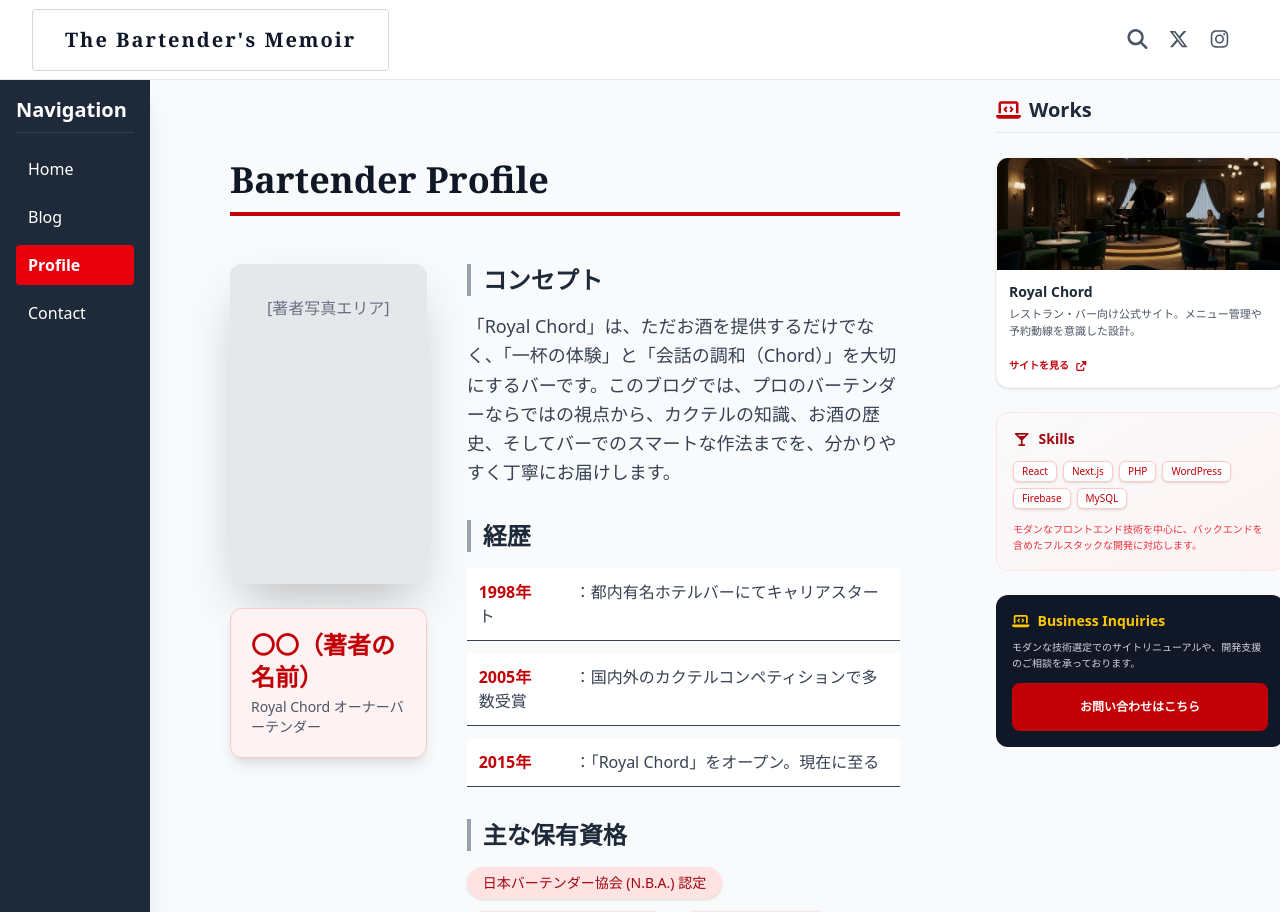
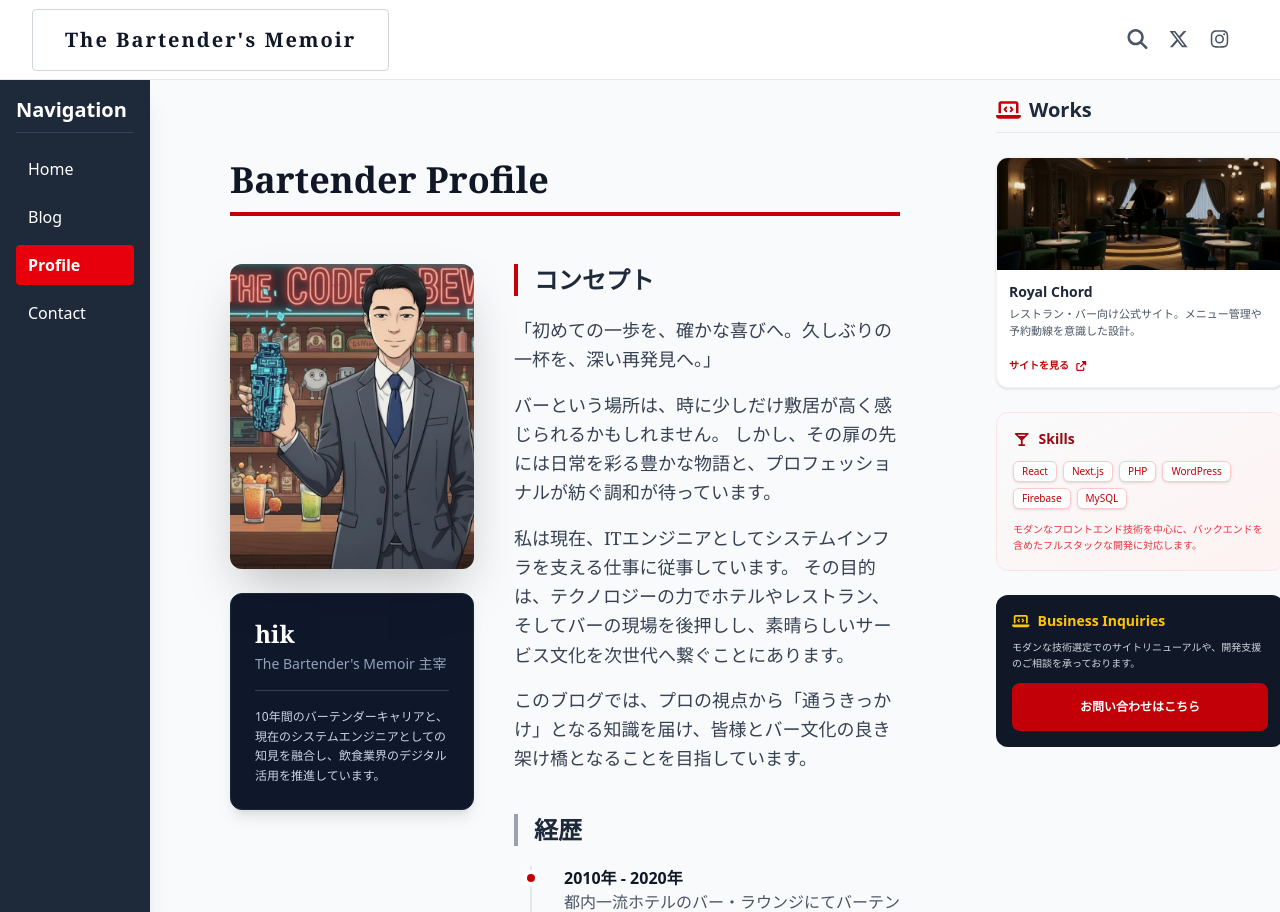
Before and after one commit to hikichi68/personal-blog, a Next.js app: page /profile in a window 1280 px wide. Shown: the top 912 px of the page. Built offline with nearby package versions, Linux system fonts and the light colour scheme.

Commit message:
feat: 微調整

```diff
--- a/app/page.tsx
+++ b/app/page.tsx
@@ -26,7 +26,7 @@ export default async function Home() {
                     </h2>
 
                     <p className="text-lg text-gray-700 leading-relaxed mb-6 text-center">
-                        このブログは、現役バーテンダーが、お酒をより深く楽しむための知識や、
+                        このブログは、元バーテンダーが、お酒をより深く楽しむための知識や、
                         知っておきたいバーでのスマートな作法を共有する場です。
                         カクテルレシピ、ウイスキーの基礎知識、プロの視点など、
                         あなたの「一杯」をさらに豊かにするための情報を発信しています。
--- a/app/profile/page.tsx
+++ b/app/profile/page.tsx
@@ -3,8 +3,8 @@ import { Metadata } from 'next';
 import Image from 'next/image';
 
 export const metadata: Metadata = {
-    title: "バーテンダー プロフィール | Royal Chord",
-    description: "Royal Chordのバーテンダー、〇〇の自己紹介、資格、経歴をご紹介します。",
+    title: "バーテンダー プロフィール | The Bartender's Memoir",
+    description: "元ホテルバーテンダー、現インフラエンジニアの筆者が、ITとバー文化の架け橋となるべく情報を発信しています。",
 }
 
 export default function ProfilePage() {
@@ -14,60 +14,81 @@ export default function ProfilePage() {
                 Bartender Profile
             </h1>
 
-            <div className="grid md:grid-cols-3 gap-10">
+            <div className="grid md:grid-cols-5 gap-10 items-start">
 
                 {/* 💡 1. 著者情報と画像 */}
-                <div className="md:col-span-1">
-                    {/* プレースホルダーとして img タグを使用 */}
-                    <div className="w-full h-80 bg-gray-200 rounded-xl overflow-hidden shadow-2xl mb-6">
-                        {/* <Image src="/path/to/author-photo.jpg" alt="バーテンダーの写真" width={400} height={400} className="object-cover w-full h-full"/> */}
-                        <div className="text-center p-8 text-gray-500">
-                            [著者写真エリア]
-                        </div>
-                    </div>
-                    <div className="bg-red-50 p-5 rounded-xl border border-red-200 shadow-lg">
-                        <h2 className="text-2xl font-serif font-bold text-red-700 mb-1">〇〇（著者の名前）</h2>
-                        <p className="text-sm text-gray-600">Royal Chord オーナーバーテンダー</p>
+                <div className="md:col-span-2">
+                    <div className="relative w-full aspect-[4/5] bg-gray-200 rounded-xl overflow-hidden shadow-2xl mb-6">
+                        <Image
+                            src="/images/profile.webp"
+                            alt="バーテンダーの写真"
+                            fill
+                            className="object-cover"
+                            priority
+                            sizes="(max-width: 768px) 100vw, 40vw"
+                        />
+                </div>
+                    <div className="bg-slate-900 p-6 rounded-xl border border-slate-800 shadow-lg text-white">
+                        <h2 className="text-2xl font-serif font-bold mb-1">hik</h2>
+                        <p className="text-sm text-slate-400 mb-4 text-balance">The Bartender's Memoir 主宰</p>
+                        <hr className="border-slate-700 mb-4" />
+                        <p className="text-xs leading-relaxed text-slate-300">
+                            10年間のバーテンダーキャリアと、現在のシステムエンジニアとしての知見を融合し、飲食業界のデジタル活用を推進しています。
+                        </p>
                     </div>
                 </div>
 
                 {/* 💡 2. 経歴・コンセプト */}
-                <div className="md:col-span-2 space-y-8">
+                <div className="md:col-span-3 space-y-10">
                     <section>
-                        <h3 className="text-2xl font-bold text-gray-800 mb-4 border-l-4 border-gray-400 pl-3">コンセプト</h3>
-                        <p className="text-lg leading-relaxed text-gray-700">
-                            「Royal Chord」は、ただお酒を提供するだけでなく、「一杯の体験」と「会話の調和（Chord）」を大切にするバーです。このブログでは、プロのバーテンダーならではの視点から、カクテルの知識、お酒の歴史、そしてバーでのスマートな作法までを、分かりやすく丁寧にお届けします。
-                        </p>
+                        <h3 className="text-2xl font-bold text-gray-800 mb-5 border-l-4 border-red-700 pl-4">コンセプト</h3>
+                        <div className="text-lg leading-relaxed text-gray-700 space-y-4 font-serif">
+                            <p>
+                                「初めての一歩を、確かな喜びへ。久しぶりの一杯を、深い再発見へ。」
+                            </p>
+                            <p>
+                                バーという場所は、時に少しだけ敷居が高く感じられるかもしれません。
+                                しかし、その扉の先には日常を彩る豊かな物語と、プロフェッショナルが紡ぐ調和が待っています。
+                            </p>
+                            <p>
+                                私は現在、ITエンジニアとしてシステムインフラを支える仕事に従事しています。
+                                その目的は、テクノロジーの力でホテルやレストラン、そしてバーの現場を後押しし、素晴らしいサービス文化を次世代へ繋ぐことにあります。
+                            </p>
+                            <p>
+                                このブログでは、プロの視点から「通うきっかけ」となる知識を届け、皆様とバー文化の良き架け橋となることを目指しています。
+                            </p>
+                        </div>
                     </section>
 
                     <section>
-                        <h3 className="text-2xl font-bold text-gray-800 mb-4 border-l-4 border-gray-400 pl-3">経歴</h3>
-                        <ul className="space-y-3 text-gray-700">
-                            <li className="p-3 bg-white border-b">
-                                <span className="font-semibold text-red-700 w-24 inline-block">1998年</span>：都内有名ホテルバーにてキャリアスタート
-                            </li>
-                            <li className="p-3 bg-white border-b">
-                                <span className="font-semibold text-red-700 w-24 inline-block">2005年</span>：国内外のカクテルコンペティションで多数受賞
-                            </li>
-                            <li className="p-3 bg-white border-b">
-                                <span className="font-semibold text-red-700 w-24 inline-block">2015年</span>：「Royal Chord」をオープン。現在に至る
-                            </li>
-                        </ul>
+                        <h3 className="text-2xl font-bold text-gray-800 mb-5 border-l-4 border-gray-400 pl-4">経歴</h3>
+                        <div className="relative border-l-2 border-gray-200 ml-4 pl-8 space-y-8">
+                            <div className="relative">
+                                <span className="absolute -left-[41px] top-1 w-4 h-4 rounded-full bg-red-700 border-4 border-white"></span>
+                                <h4 className="font-bold text-gray-900">2010年 - 2020年</h4>
+                                <p className="text-gray-600">都内一流ホテルのバー・ラウンジにてバーテンダーとして勤務。クラシックからモダンまで幅広いカクテルメイクと接客を研鑽。</p>
+                            </div>
+                            <div className="relative">
+                                <span className="absolute -left-[41px] top-1 w-4 h-4 rounded-full bg-gray-400 border-4 border-white"></span>
+                                <h4 className="font-bold text-gray-900">2020年 - 現在</h4>
+                                <p className="text-gray-600">IT業界へ転身。インフラ・サーバエンジニアとして、飲食・ホスピタリティ業界のDXを技術面から支えるべく活動中。</p>
+                            </div>
+                        </div>
                     </section>
 
                     <section>
-                        <h3 className="text-2xl font-bold text-gray-800 mb-4 border-l-4 border-gray-400 pl-3">主な保有資格</h3>
-                        <div className="flex flex-wrap gap-3">
-                            <span className="bg-red-100 text-red-800 text-sm font-medium px-4 py-1.5 rounded-full shadow">
-                                日本バーテンダー協会 (N.B.A.) 認定
+                        <h3 className="text-2xl font-bold text-gray-800 mb-5 border-l-4 border-gray-400 pl-4">保有資格</h3>
+                        <div className="flex flex-wrap gap-4">
+                            <span className="bg-red-50 text-red-900 text-sm font-bold px-5 py-2 rounded-full border border-red-200 shadow-sm">
+                                ウイスキーコニサー（ウイスキーエキスパート）
                             </span>
-                            <span className="bg-red-100 text-red-800 text-sm font-medium px-4 py-1.5 rounded-full shadow">
-                                ワインエキスパート (J.S.A.)
-                            </span>
-                            <span className="bg-red-100 text-red-800 text-sm font-medium px-4 py-1.5 rounded-full shadow">
-                                ウイスキー検定1級
+                            <span className="bg-red-50 text-red-900 text-sm font-bold px-5 py-2 rounded-full border border-red-200 shadow-sm">
+                                J.S.A.認定 ソムリエ
                             </span>
                         </div>
+                        <p className="mt-4 text-sm text-gray-500 italic">
+                            ※その他、複数のIT国家資格・ベンダー資格を保有
+                        </p>
                     </section>
                 </div>
             </div>
--- a/components/Footer.tsx
+++ b/components/Footer.tsx
@@ -19,7 +19,7 @@ export function Footer() {
                         </Link>
                         {/* コンセプト */}
                         <p className="text-sm max-w-sm">
-                            プロのバーテンダーが贈る、カクテル、ウイスキー、バーの作法に関する教養ブログ。
+                            元プロのバーテンダーが贈る、カクテル、ウイスキー、バーの作法に関するブログ。
                         </p>
 
                         {/* 問い合わせリンクをこちらに移動させる案もありますが、シンプルに保ちます */}
```
Also changed, not shown: public/images/profile.webp (added).
